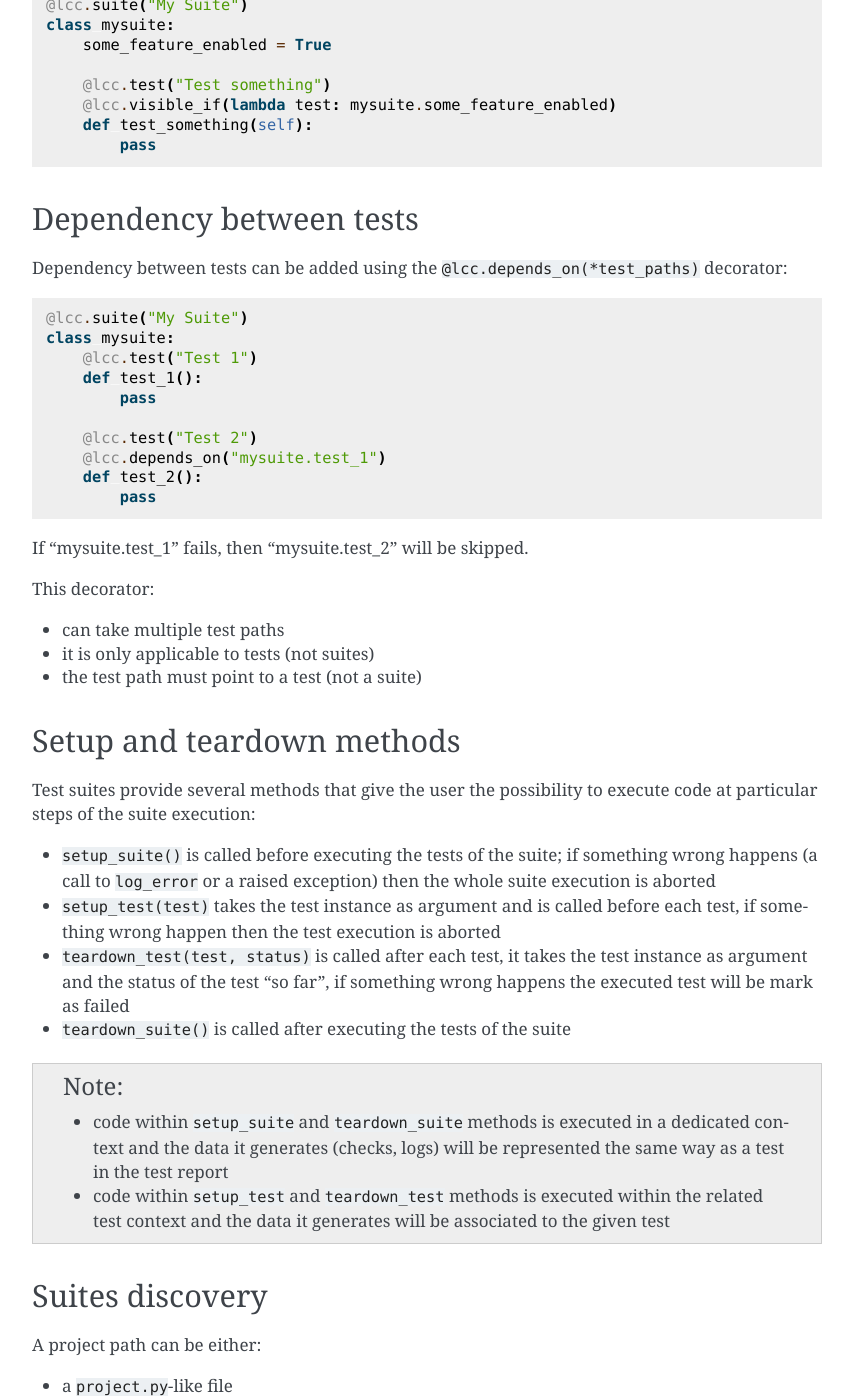
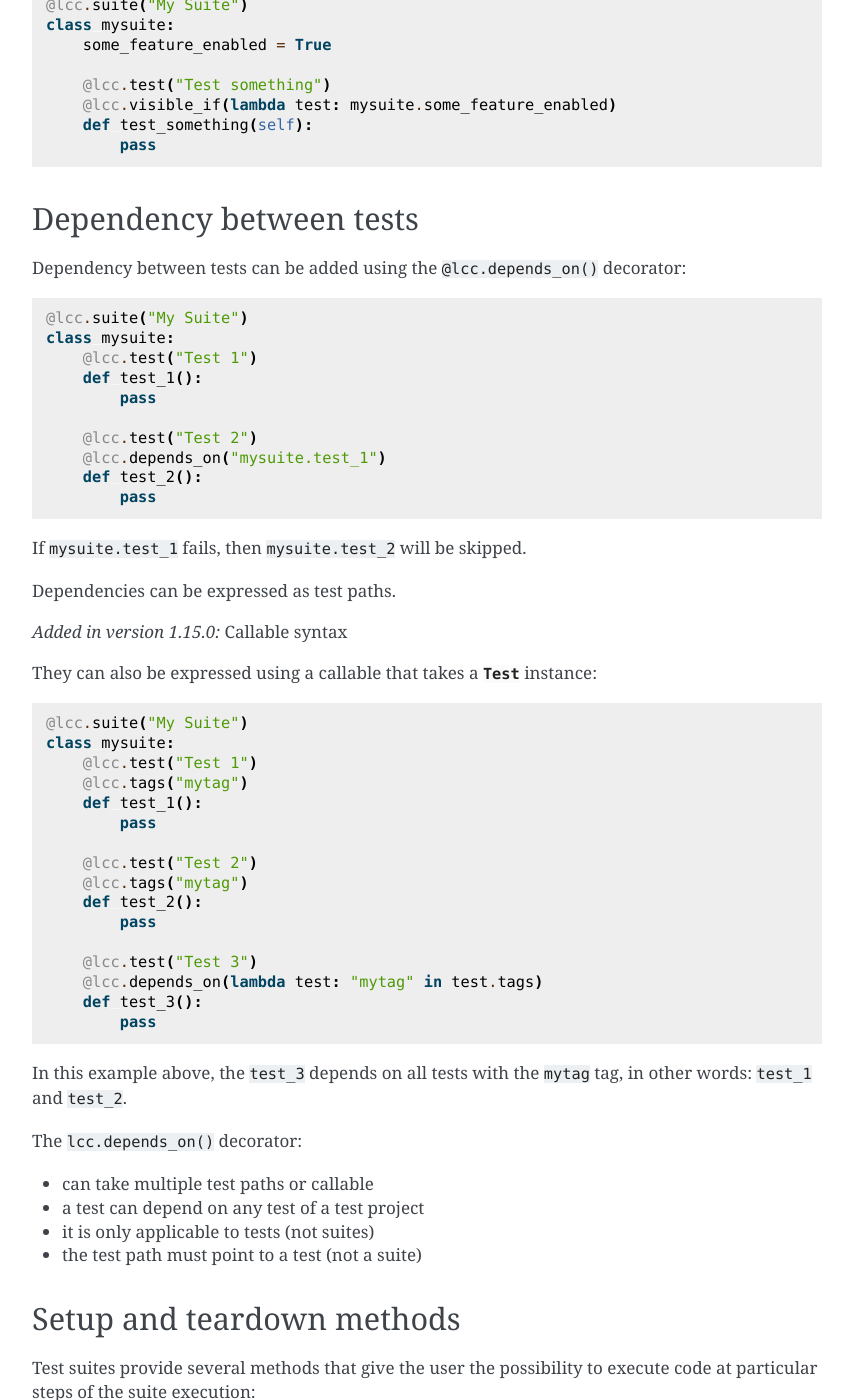
Before and after one commit to lemoncheesecake/lemoncheesecake, a Sphinx documentation site: the page built from doc/tests-and-suites.rst, in a window 1280 px wide and 1400 px high, scrolled down 5530 px. Shown: the whole window, without its empty margins (363-1216 px from the left). Built offline with Sphinx 7.4.7, drawn with Linux system fonts in a browser that asks for light colours.

Commit message:
doc: update documentation for lcc.depends_on callable arguments

```diff
--- a/doc/tests-and-suites.rst
+++ b/doc/tests-and-suites.rst
@@ -304,11 +304,39 @@ Dependency between tests can be added using the ``@lcc.depends_on(*test_paths)``
         def test_2():
             pass
 
-If "mysuite.test_1" fails, then "mysuite.test_2" will be skipped.
+If ``mysuite.test_1`` fails, then ``mysuite.test_2`` will be skipped.
 
-This decorator:
+Dependencies can be expressed as test paths.
 
-- can take multiple test paths
+.. versionadded:: 1.15.0 Callable syntax
+
+They can also be expressed using a callable that takes a :py:class:`Test <lemoncheesecake.api.Test>` instance::
+
+    @lcc.suite("My Suite")
+    class mysuite:
+        @lcc.test("Test 1")
+        @lcc.tags("mytag")
+        def test_1():
+            pass
+
+        @lcc.test("Test 2")
+        @lcc.tags("mytag")
+        def test_2():
+            pass
+
+        @lcc.test("Test 3")
+        @lcc.depends_on(lambda test: "mytag" in test.tags)
+        def test_3():
+            pass
+
+
+In this example above, the ``test_3`` depends on all tests with the ``mytag`` tag, in other words: ``test_1`` and ``test_2``.
+
+The ``lcc.depends_on()`` decorator:
+
+- can take multiple test paths or callable
+
+- a test can depend on any test of a test project
 
 - it is only applicable to tests (not suites)
 
```
Also changed, not shown: other parts of doc/tests-and-suites.rst (+1 -1 lines), 1 other file.
